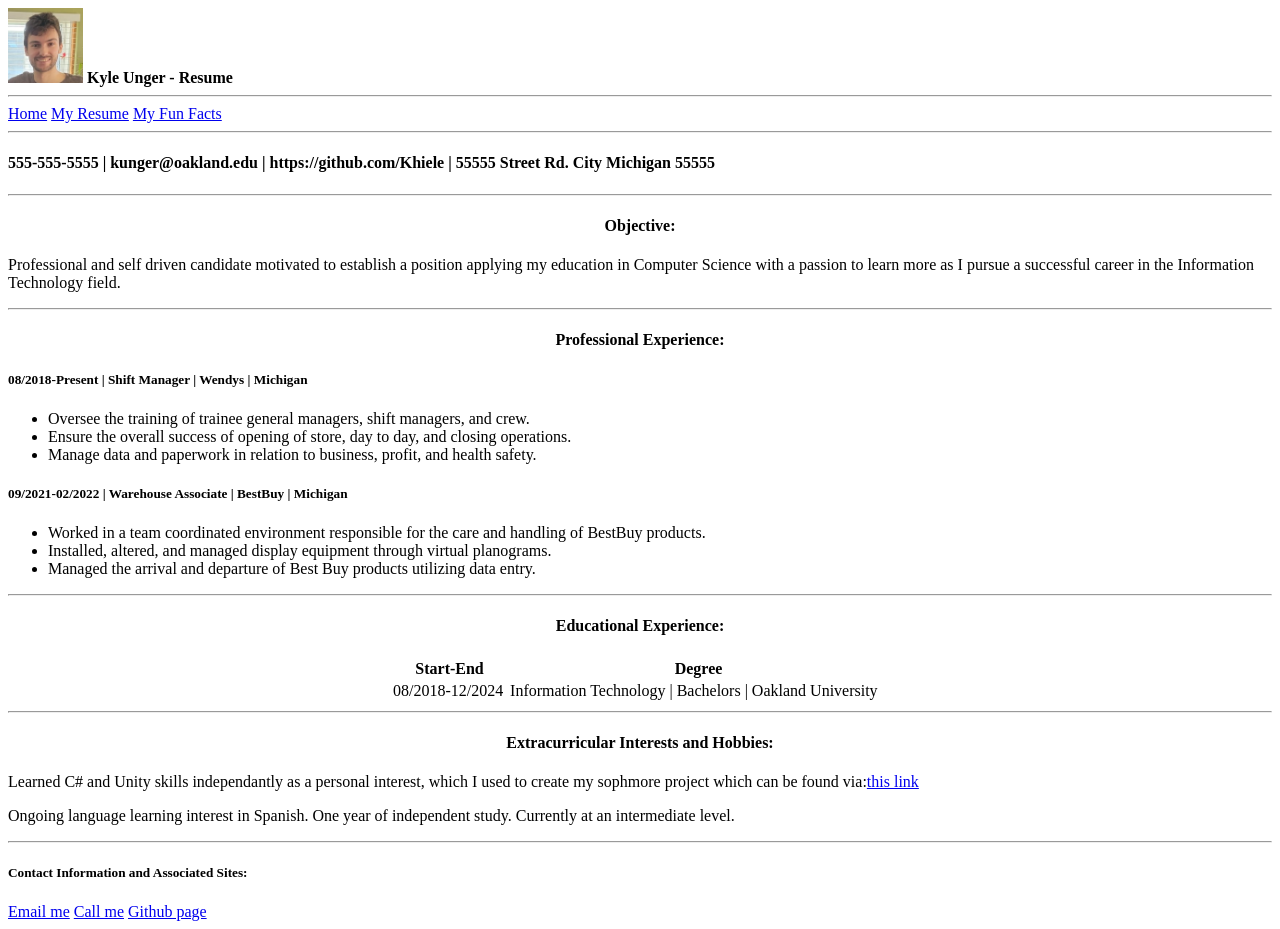
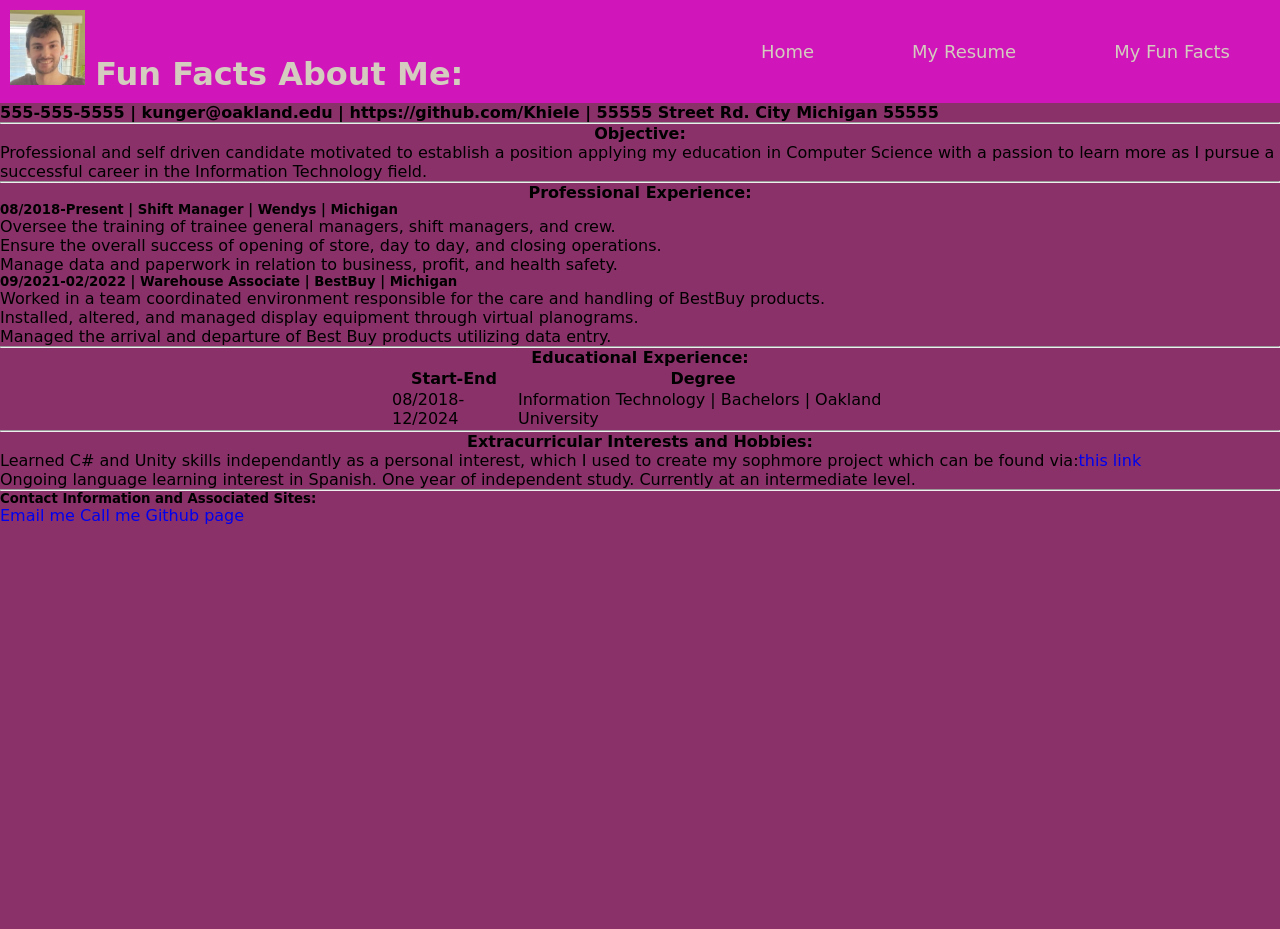
Before and after one commit to Khiele/Khiele.github.io, a plain HTML site: page html/my_resume.html in a window 1280 px wide. After the commit the page ends 800 px from the top, so only its background shows below. Drawn offline with Linux system fonts and the light colour scheme.

Commit message:
Addded reactive navbar and basic styling. Ugly pink and purple

```diff
--- /dev/null
+++ b/css/style.css
@@ -0,0 +1,106 @@
+/*resets the browsers styling and choose alt box model option */
+* {
+    margin: 0;
+    padding: 0;
+    box-sizing: border-box;
+
+}
+
+
+body {
+    font-family: cursive;
+    background-color: #8a3169;
+
+}
+
+a {
+    text-decoration: none;
+}
+
+li {
+    list-style: none;
+}
+
+/*style the layout of the navbar */
+.navbar {
+    display: flex;
+    justify-content: space-between;
+    align-items: center;
+    padding: 10px;
+    background-color: rgb(208, 21, 186);
+    color: #d4cdbf
+}
+
+.nav-links a {
+    color: #d4cdbf
+}
+
+/* styling of the logo */
+.logo {
+    font-size: 32px;
+}
+
+/*styling the menu */
+
+.menu {
+    display: flex;
+    gap: 1em;
+    font-size: 18px;
+}
+
+/*sudo class lists */
+.menu li:hover {
+    background-color: #f861c1;
+    border-radius: 5px;
+    /*transition for hover of menu*/
+    transition: 0.3s, ease-in;
+}
+
+.menu li {
+    padding: 10px 40px;
+}
+
+/*hiding checkbox */
+input[type=checkbox] {
+    display: none;
+}
+
+.hamburger {
+    display: none;
+    font-size: 24px;
+    user-select: none;
+}
+
+/*responsive design using CSS queries */
+@media (max-width: 786px; ) {
+    .menu {
+        display: none;
+        position: absolute;
+        background-color: teal;
+        right: 0;
+        left: 0;
+        text-align: center;
+        padding: 16px 0;
+
+    }
+
+
+    .menu li:hover {
+        display: inline-block;
+        background-color: blanchedalmond;
+        transition: 0.3s, ease;
+
+    }
+
+    .menu li+li {
+        margin-top: 12px;
+    }
+
+    input[type=checkbox]:checked~.menu {
+        display: block;
+    }
+
+    .hamburger {
+        display: block;
+    }
+}
--- a/html/my_resume.html
+++ b/html/my_resume.html
@@ -15,18 +15,34 @@
 
 <body>
     <header id="page_header">
-        <div id="logocontainer">
-            <img src="../img/profile.jpg.png" alt="profile portfolio" height="75" width="75">
-            <span><strong>Kyle Unger - Resume</strong></span>
-        </div>
-        <nav id="navbar">
-            <a href=""></a>
-            <hr>
-            <a href="../index.html" class="navOption">Home</a>
-            <a href="./my_resume.html" class="navOption">My Resume</a>
-            <a href="./my_fun_facts.html" class="navOption">My Fun Facts</a>
-            <hr>
+
+        <!--CSS file link-->
+        <link rel="stylesheet" href="../css/style.css" />
+
+        <!--Nav menu container-->
+        <nav id="navbar" class="navbar">
+
+            <!--logo container-->
+            <div id="logocontainer" class="logo">
+                <img src="../img/profile.jpg.png" alt="profile portfolio" height="75" width="75">
+                <span><strong>Fun Facts About Me:</strong></span>
+            </div>
+
+            <ul class="nav-links">
+
+                <!--HAMBURGER menu checkbox-->
+                <input type="checkbox" id="checkbox_toggle" />
+                <label for="checkbox_toggle" class="hamburger">&#9776;</label>
+
+                <!--Nav Menu Options-->
+                <div class="menu">
+                    <li><a href="../index.html" class="navOption">Home</a></li>
+                    <li><a href="./my_resume.html" class="navOption">My Resume</a></li>
+                    <li> <a href="./my_fun_facts.html" class="navOption">My Fun Facts</a></li>
+                </div>
+            </ul>
         </nav>
+
         <!--Sub Header-->
         <h4>555-555-5555 | kunger@oakland.edu | https://github.com/Khiele | 55555 Street Rd. City Michigan 55555</h4>
     </header>
```
Also changed, not shown: html/my_fun_facts.html (+26 -11 lines), index.html (+32 -11 lines).
